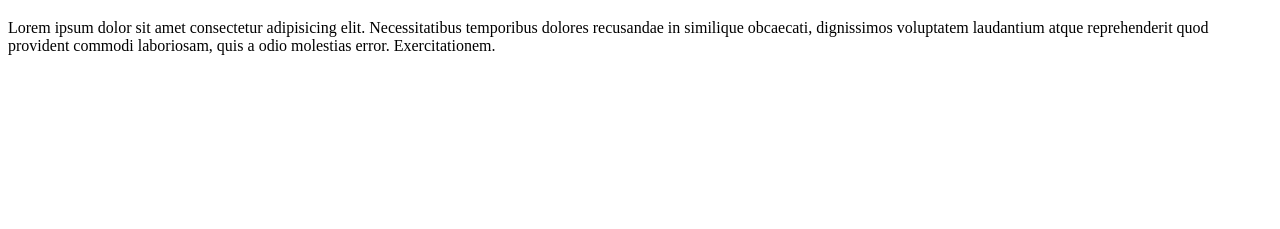
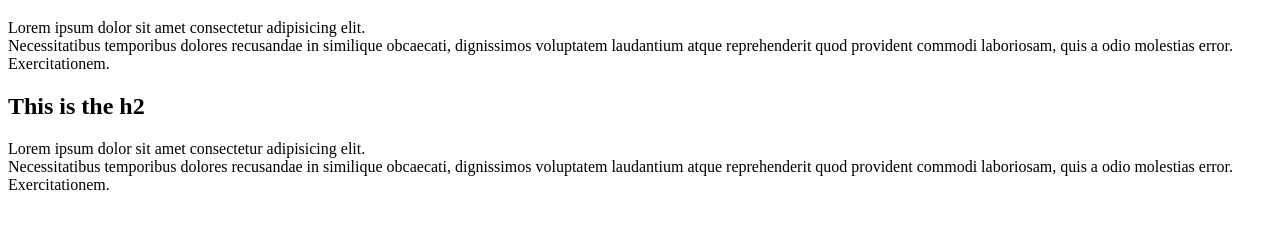
Before and after one commit to rohan26ir/Second-Projects, a plain HTML site: page index.html in a window 1280 px wide. Shown: the part 61-290 px from the top of the page. Drawn offline with Linux system fonts and the light colour scheme.

Commit message:
Update index.html

```diff
--- a/index.html
+++ b/index.html
@@ -7,6 +7,13 @@
 </head>
 <body>
   <h1>Second Projects</h1>
-  <p>Lorem ipsum dolor sit amet consectetur adipisicing elit. Necessitatibus temporibus dolores recusandae in similique obcaecati, dignissimos voluptatem laudantium atque reprehenderit quod provident commodi laboriosam, quis a odio molestias error. Exercitationem.</p>
+  <p>Lorem ipsum dolor sit amet consectetur adipisicing elit.<br>
+    Necessitatibus temporibus dolores recusandae in similique obcaecati, dignissimos voluptatem laudantium atque reprehenderit
+    quod provident commodi laboriosam, quis a odio molestias error. Exercitationem.</p>
+  <h2>This is the h2</h2>
+  <p>Lorem ipsum dolor sit amet consectetur adipisicing elit.<br>
+    Necessitatibus temporibus dolores recusandae in similique obcaecati, dignissimos voluptatem laudantium atque reprehenderit
+    quod provident commodi laboriosam, quis a odio molestias error. Exercitationem.</p>
+
 </body>
 </html>
```
